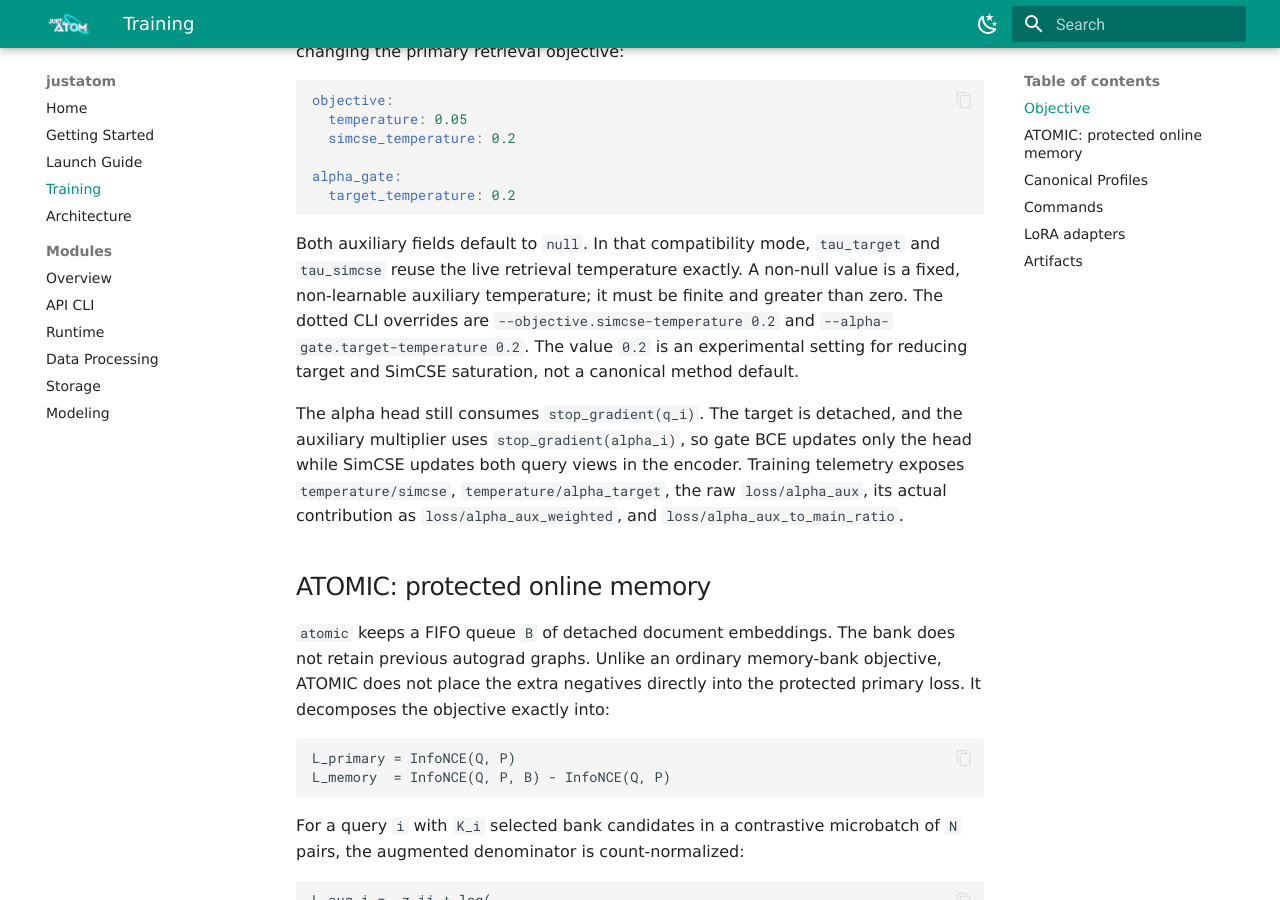
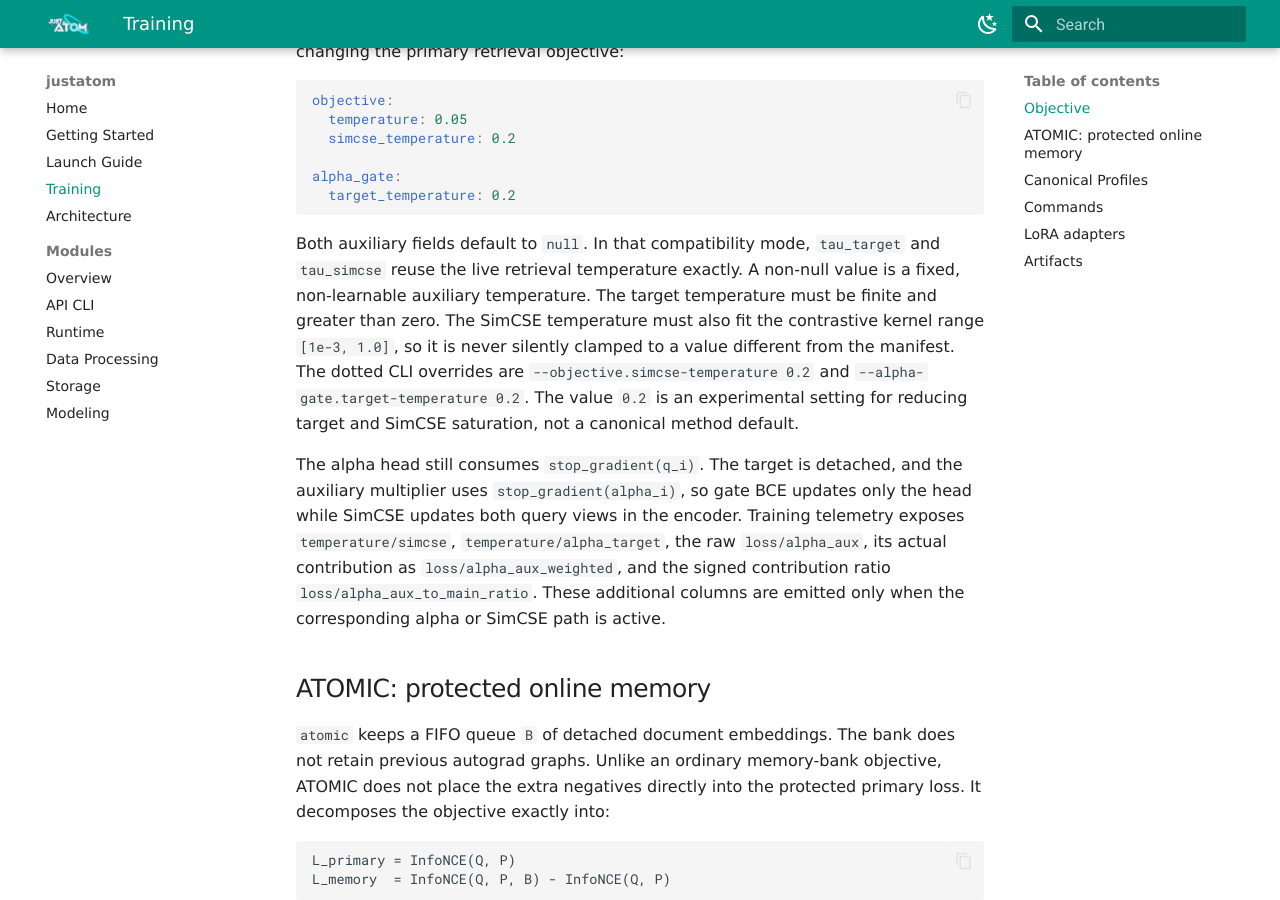
Before and after one commit to atomicai/justatom, an MkDocs documentation site: the page built from docs/training.md, in a window 1280 px wide and 900 px high, scrolled down 1118 px. Built offline with MkDocs 1.6.1 and Material for MkDocs 9.7.7, drawn with Linux system fonts in a browser that asks for light colours.

Commit message:
fix(training): preserve auxiliary temperature contracts

```diff
--- a/docs/training.md
+++ b/docs/training.md
@@ -54,8 +54,10 @@ alpha_gate:
 
 Both auxiliary fields default to `null`. In that compatibility mode,
 `tau_target` and `tau_simcse` reuse the live retrieval temperature exactly.
-A non-null value is a fixed, non-learnable auxiliary temperature; it must be
-finite and greater than zero. The dotted CLI overrides are
+A non-null value is a fixed, non-learnable auxiliary temperature. The target
+temperature must be finite and greater than zero. The SimCSE temperature must
+also fit the contrastive kernel range `[1e-3, 1.0]`, so it is never silently
+clamped to a value different from the manifest. The dotted CLI overrides are
 `--objective.simcse-temperature 0.2` and
 `--alpha-gate.target-temperature 0.2`. The value `0.2` is an experimental
 setting for reducing target and SimCSE saturation, not a canonical method
@@ -66,7 +68,8 @@ and the auxiliary multiplier uses `stop_gradient(alpha_i)`, so gate BCE updates
 only the head while SimCSE updates both query views in the encoder. Training
 telemetry exposes `temperature/simcse`, `temperature/alpha_target`, the raw
 `loss/alpha_aux`, its actual contribution as `loss/alpha_aux_weighted`, and
-`loss/alpha_aux_to_main_ratio`.
+the signed contribution ratio `loss/alpha_aux_to_main_ratio`. These additional
+columns are emitted only when the corresponding alpha or SimCSE path is active.
 
 ## ATOMIC: protected online memory
 
```
Also changed, not shown: docs/superpowers/plans/2026-08-15-decoupled-alpha-aux-temperatures.md (+3 -2 lines), docs/superpowers/specs/2026-08-15-decoupled-alpha-aux-temperatures-design.md (+7 -2 lines), 5 other files.
